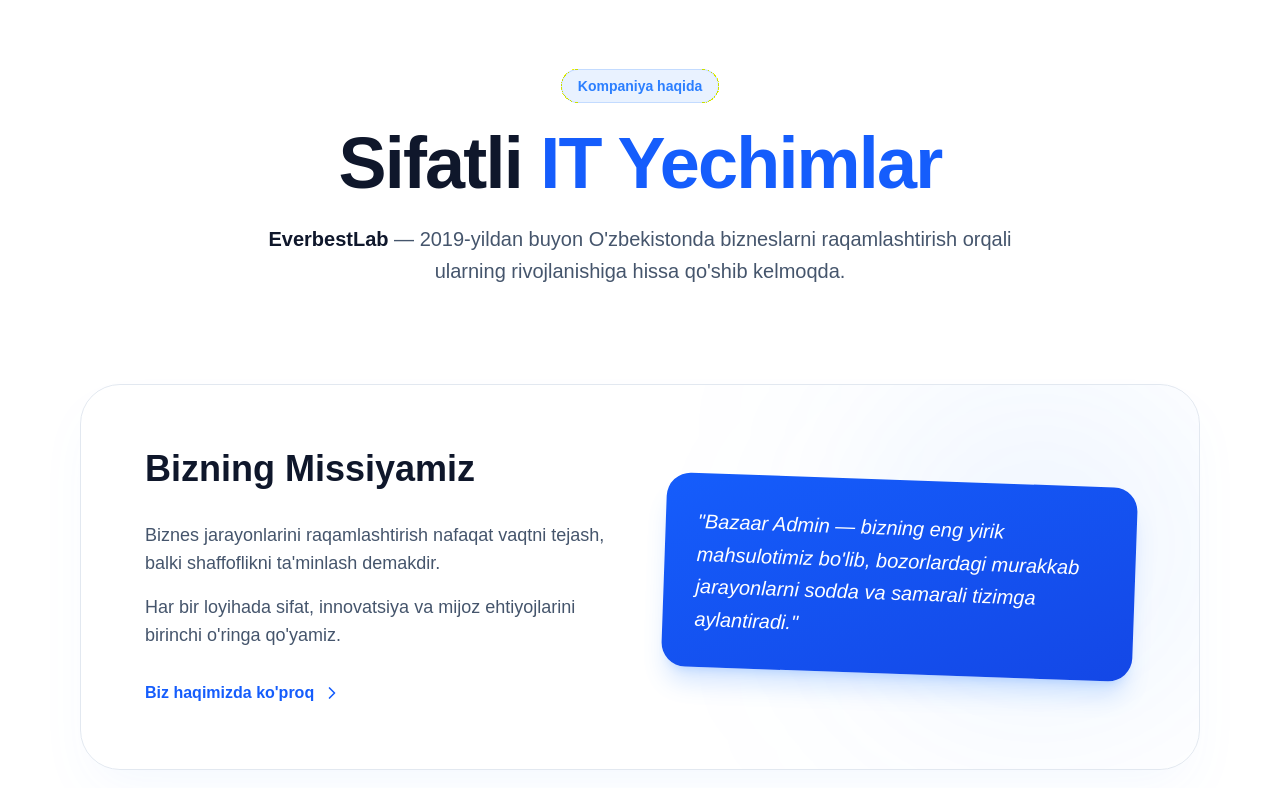
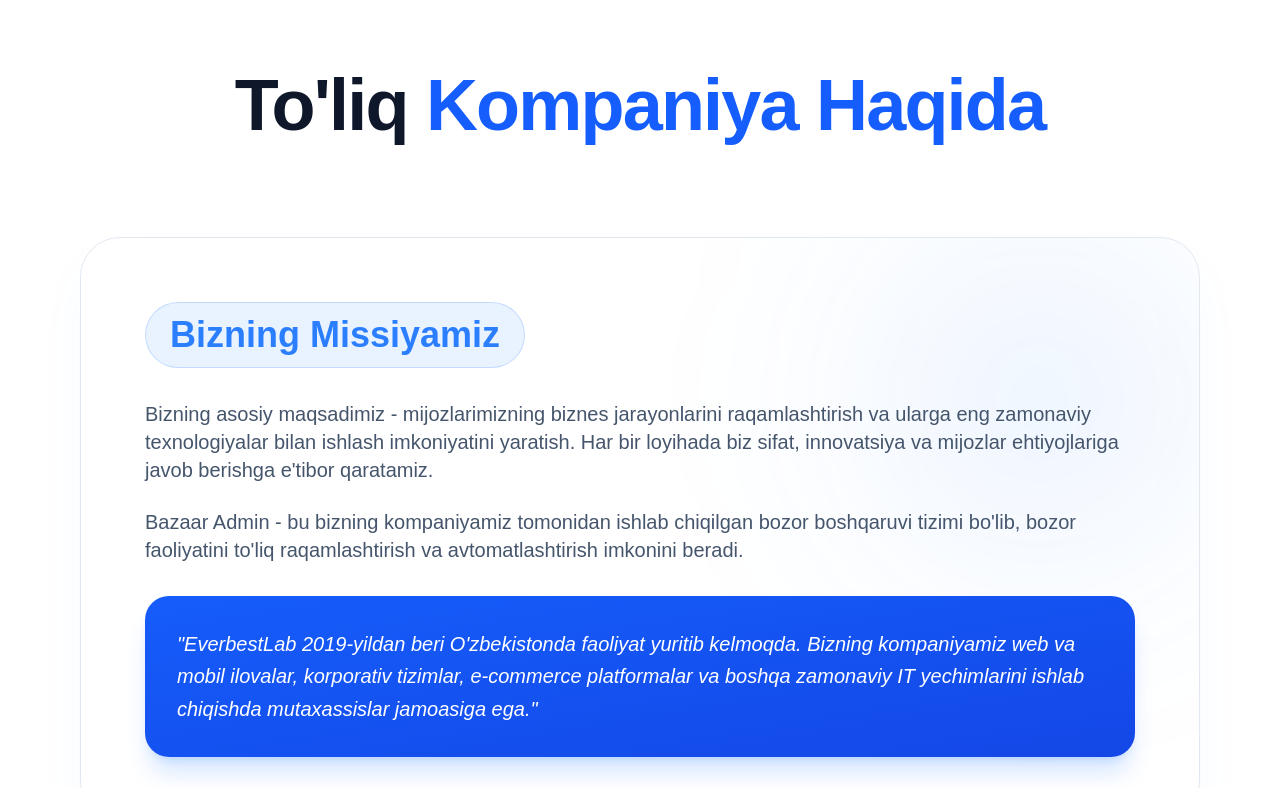
Before and after one commit to suhrob-qalandarov/ebazaar-demo-front, a Next.js app: page /uz in a window 1280 px wide. Shown: the part 840-1628 px from the top of the page. Built offline with nearby package versions, Linux system fonts and the light colour scheme.

Commit message:
Update homepage: clean up unused content fields, update mission section styling, and fix translations

```diff
--- a/src/app/components/HomePage.tsx
+++ b/src/app/components/HomePage.tsx
@@ -248,23 +248,12 @@
         variants={containerVariants}
       >
         <section className="text-center space-y-6 pt-8">
-          <motion.div variants={fadeInUp}>
-            <span className="inline-block px-4 py-1.5 rounded-full bg-blue-500/10 text-blue-500 text-sm font-semibold border border-blue-500/20 dark:bg-blue-400/10 dark:text-blue-400">
-              {content.about.badge}
-            </span>
-          </motion.div>
           <motion.h1
             variants={fadeInUp}
             className="text-5xl md:text-7xl font-extrabold text-slate-900 dark:text-white tracking-tight"
           >
-            {content.about.title} <span className="text-blue-600 dark:text-blue-400">{content.about.titleHighlight}</span>
+            {content.about.title1} <span className="text-blue-600 dark:text-blue-400">{content.about.title2}</span>
           </motion.h1>
-          <motion.p
-            variants={fadeInUp}
-            className="text-xl text-slate-600 dark:text-slate-400 max-w-3xl mx-auto leading-relaxed"
-          >
-            <span className="font-bold text-slate-900 dark:text-slate-200">EverbestLab</span> — {content.about.description}
-          </motion.p>
         </section>
 
         {/* --- Main Card Section --- */}
@@ -274,24 +263,19 @@
         >
           <div className="absolute top-0 right-0 -z-10 h-80 w-80 bg-blue-500/10 blur-[120px] rounded-full group-hover:bg-blue-500/20 transition-all duration-700" />
 
-          <div className="grid lg:grid-cols-2 gap-12 items-center">
-            <div className="space-y-8">
-              <h2 className="text-4xl font-bold text-slate-900 dark:text-white">{content.mission.title}</h2>
-              <div className="space-y-4 text-slate-600 dark:text-slate-400 text-lg">
-                <p>{content.mission.text1}</p>
-                <p>{content.mission.text2}</p>
-              </div>
-              <motion.button
-                whileHover={{ x: 5 }}
-                className="flex items-center gap-2 text-blue-600 dark:text-blue-400 font-bold group"
-              >
-                {content.mission.buttonText} <ChevronRight className="w-5 h-5 transition-transform group-hover:translate-x-1" />
-              </motion.button>
+          <div className="space-y-8">
+            <motion.div variants={fadeInUp}>
+              <span className="inline-block px-6 py-3 rounded-full bg-blue-500/10 text-blue-500 text-4xl font-semibold border border-blue-500/20 dark:bg-blue-400/10 dark:text-blue-400">
+                {content.mission.title}
+              </span>
+            </motion.div>
+            <div className="space-y-6 text-slate-600 dark:text-slate-400 text-xl">
+              <p>{content.mission.text1}</p>
+              <p>{content.mission.text2}</p>
             </div>
-
-            <div className="p-8 rounded-3xl bg-gradient-to-br from-blue-600 to-blue-700 text-white shadow-xl shadow-blue-500/20 transform lg:rotate-2">
+            <div className="p-8 rounded-3xl bg-gradient-to-br from-blue-600 to-blue-700 text-white shadow-xl shadow-blue-500/20">
               <p className="text-xl font-medium leading-relaxed italic">
-                "{content.quote.text}"
+                "{content.mission.text3}"
               </p>
             </div>
           </div>
--- a/src/content/kr.ts
+++ b/src/content/kr.ts
@@ -17,19 +17,14 @@
     clients: "Мижозлар"
   },
   about: {
-    badge: "Компания ҳақида",
-    title: "Сифатли",
-    titleHighlight: "IT Ечимлар",
-    description: "EverbestLab — 2019-йилдан буён Ўзбекистонда бизнесларни рақамлаштириш орқали уларнинг ривожланишига ҳисса қўшиб келмоқда."
+    title1: "Тўлиқ",
+    title2: "Компания ҳақида"
   },
   mission: {
     title: "Бизнинг Миссиямиз",
-    text1: "Бизнес жараёнларини рақамлаштириш нафақат вақтни тежаш, балки шаффофликни таъминлаш демакдир.",
-    text2: "Ҳар бир лойиҳада сифат, инновация ва мижоз эҳтиёжларини биринчи ўринга қўйамиз.",
-    buttonText: "Биз ҳақимизда кўпроқ"
-  },
-  quote: {
-    text: "Bazaar Admin — бизнинг энг йирик маҳсулотимиз бўлиб, бозорлардаги мураккаб жараёнларни содда ва самарали тизимга айлантиради."
+    text1: "Бизнинг асосий мақсадимиз - мижозларимизнинг бизнес жараёнларини рақамлаштириш ва уларга энг замонавий технологиялар билан ишлаш имкониятини яратиш. Ҳар бир лойиҳада биз сифат, инновация ва мижозлар эҳтиёжларига жавоб беришга эътибор қаратамиз.",
+    text2: "Bazaar Admin - бу бизнинг компаниямиз томонидан ишлаб чиқилган бозор бошқаруви тизими бўлиб, бозор фаолиятини тўлиқ рақамлаштириш ва автоматлаштириш имконини беради.",
+    text3: "EverbestLab 2019-йилдан бери Ўзбекистонда фаолият юритib келмоқда. Бизнинг компаниямиз веб ва мобил иловалар, корпоратив тизимлар, e-commerce платформалар ва бошқа замонавий IT ечимларини ишлаб чиқишда мутахассислар жамоасига эга."
   },
   services: {
     programming: {
--- a/src/content/ru.ts
+++ b/src/content/ru.ts
@@ -17,19 +17,14 @@
     clients: "Клиенты"
   },
   about: {
-    badge: "О компании",
-    title: "Качественные",
-    titleHighlight: "IT Решения",
-    description: "EverbestLab — с 2019 года вносит вклад в развитие бизнеса в Узбекистане путем их цифровизации."
+    title1: "Полная",
+    title2: "О компании"
   },
   mission: {
     title: "Наша Миссия",
-    text1: "Цифровизация бизнес-процессов — это не только экономия времени, но и обеспечение прозрачности.",
-    text2: "В каждом проекте мы ставим на первое место качество, инновации и потребности клиентов.",
-    buttonText: "Узнать больше о нас"
-  },
-  quote: {
-    text: "Bazaar Admin — наш крупнейший продукт, который превращает сложные процессы на рынках в простую и эффективную систему."
+    text1: "Наша основная цель - цифровизация бизнес-процессов наших клиентов и создание возможности работать с самыми современными технологиями. В каждом проекте мы уделяем внимание качеству, инновациям и удовлетворению потребностей клиентов.",
+    text2: "Bazaar Admin - это система управления рынком, разработанная нашей компанией, которая обеспечивает полную цифровизацию и автоматизацию деятельности рынка.",
+    text3: "EverbestLab работает в Узбекистане с 2019 года. Наша компания имеет команду специалистов по разработке веб и мобильных приложений, корпоративных систем, e-commerce платформ и других современных IT решений."
   },
   services: {
     programming: {
--- a/src/content/uz.ts
+++ b/src/content/uz.ts
@@ -17,16 +17,14 @@
     clients: "Mijozlar"
   },
   about: {
-    badge: "Kompaniya haqida",
-    title: "Sifatli",
-    titleHighlight: "IT Yechimlar",
-    description: "2019-yildan buyon O'zbekistonda bizneslarni raqamlashtirish orqali ularning rivojlanishiga hissa qo'shib kelmoqda."
+    title1: "To'liq",
+    title2: "Kompaniya Haqida"
   },
   mission: {
     title: "Bizning Missiyamiz",
-    text1: "Biznes jarayonlarini raqamlashtirish nafaqat vaqtni tejash, balki shaffoflikni ta'minlash demakdir.",
-    text2: "Har bir loyihada sifat, innovatsiya va mijoz ehtiyojlarini birinchi o'ringa qo'yamiz.",
-    buttonText: "Biz haqimizda ko'proq"
+    text1: "Bizning asosiy maqsadimiz - mijozlarimizning biznes jarayonlarini raqamlashtirish va ularga eng zamonaviy texnologiyalar bilan ishlash imkoniyatini yaratish. Har bir loyihada biz sifat, innovatsiya va mijozlar ehtiyojlariga javob berishga e'tibor qaratamiz.",
+    text2: "Bazaar Admin - bu bizning kompaniyamiz tomonidan ishlab chiqilgan bozor boshqaruvi tizimi bo'lib, bozor faoliyatini to'liq raqamlashtirish va avtomatlashtirish imkonini beradi.",
+    text3: "EverbestLab 2019-yildan beri O'zbekistonda faoliyat yuritib kelmoqda. Bizning kompaniyamiz web va mobil ilovalar, korporativ tizimlar, e-commerce platformalar va boshqa zamonaviy IT yechimlarini ishlab chiqishda mutaxassislar jamoasiga ega."
   },
   quote: {
     text: "Bazaar Admin — bizning eng yirik mahsulotimiz bo'lib, bozorlardagi murakkab jarayonlarni sodda va samarali tizimga aylantiradi."
```
